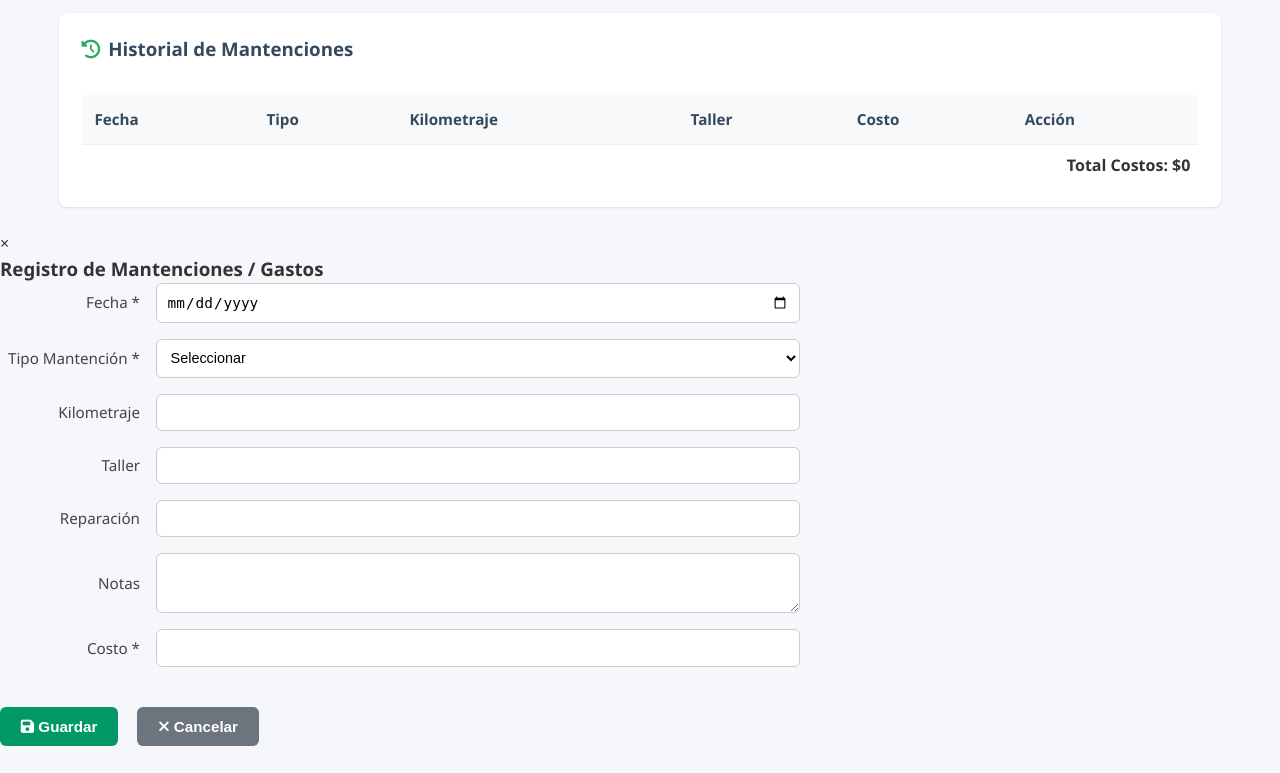
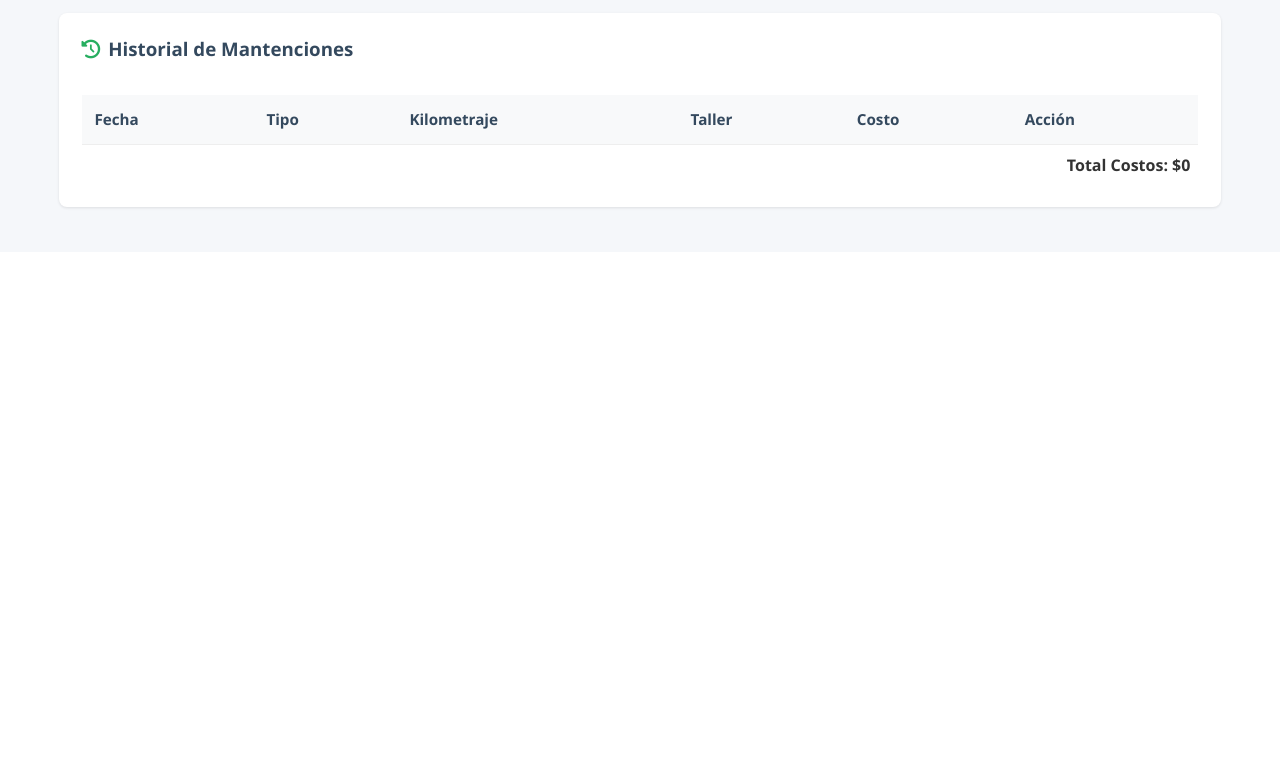
Before and after one commit to llobosg/SIGEF, a PHP site: page /pages/mantencion_view.php in a window 1280 px wide. Shown: the part 548-1321 px from the top of the page. After the commit the page ends 758 px from the top, so only its background shows below. Run offline with PHP 8.4, Linux system fonts and the light colour scheme; the visitor is signed in with stand-in values (Sample User, id 1); lists and menus that the app fills with data are empty.

Commit message:
corrige layout submodal

```diff
--- a/pages/mantencion_view.php
+++ b/pages/mantencion_view.php
@@ -98,7 +98,7 @@ if ($_SESSION['rol'] !== 'admin') {
     </div>
 
     <!-- SUBMODAL -->
-    <div id="submodalMantencion" class="modal">
+    <div id="submodalMantencion" class="modal" style="display: none;">
         <div class="modal-content" style="max-width: 800px;">
             <span class="close" id="cerrarSubmodal">&times;</span>
             <h3 id="tituloSubmodal">Registro de Mantenciones / Gastos</h3>
```
